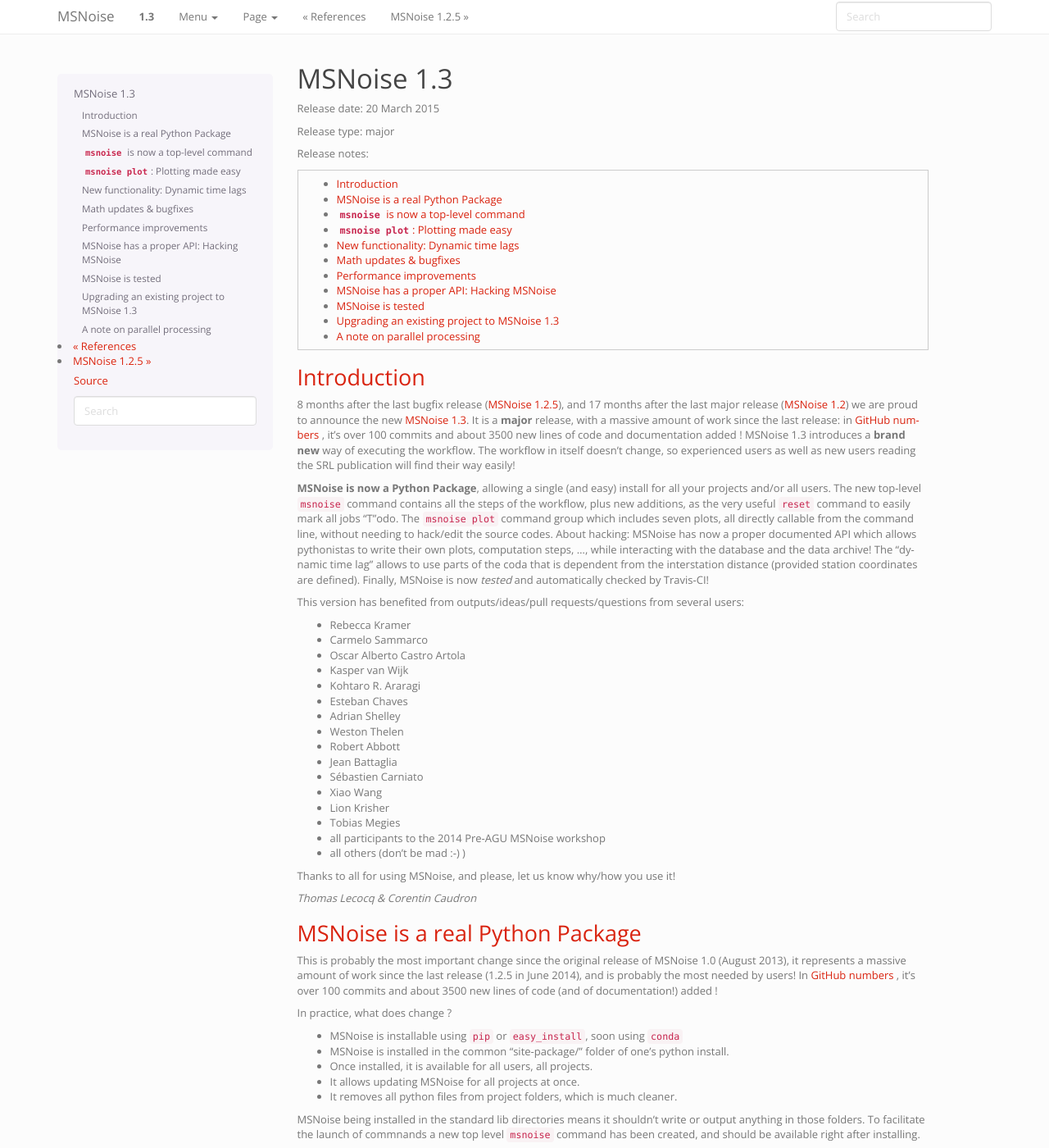
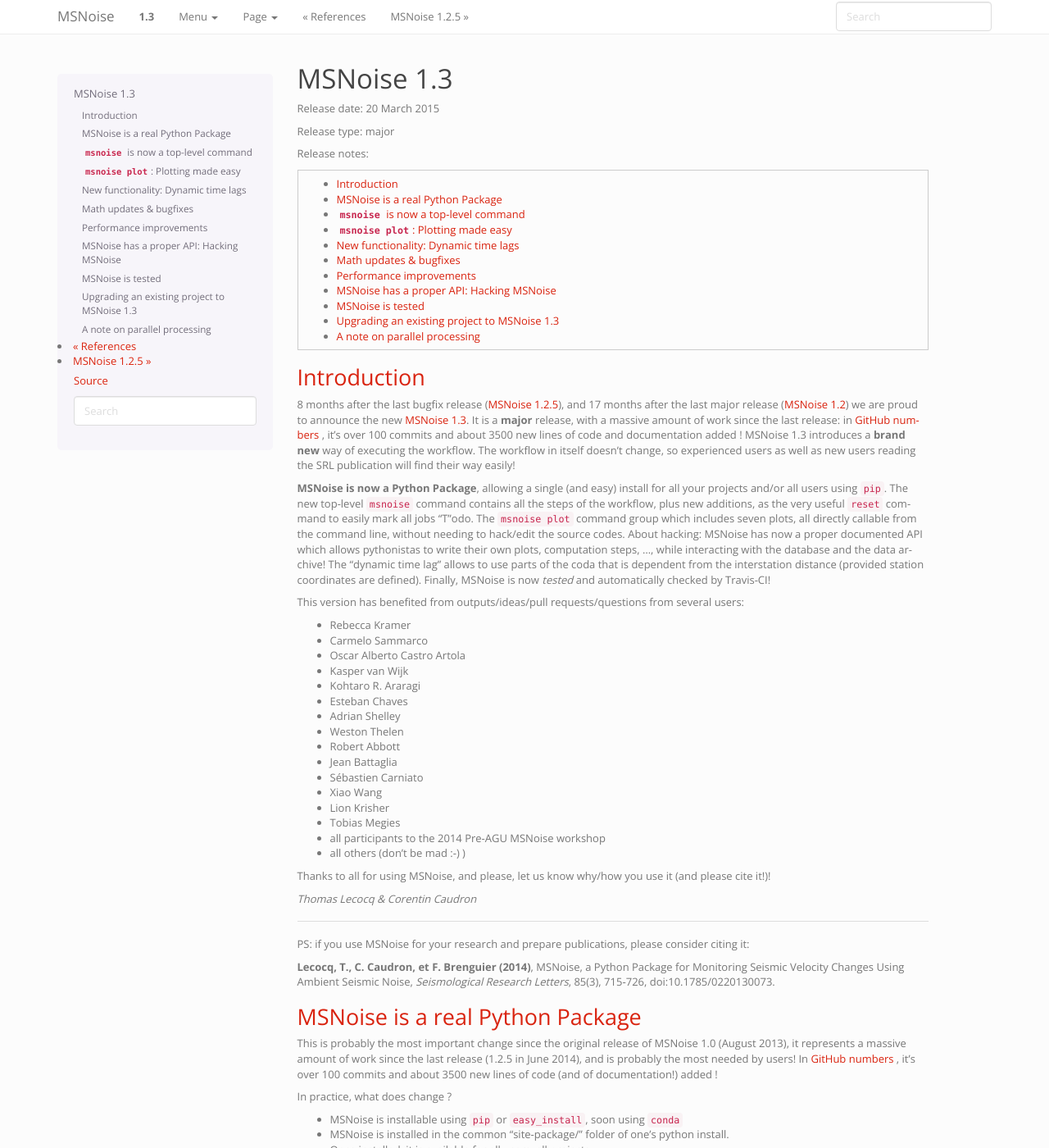
Before and after one commit to ROBelgium/MSNoise, a Sphinx documentation site: the page built from doc/releasenotes/msnoise-1.3.rst, in a window 1280 px wide and 1400 px high. Shown: the whole window at 82% size. Built offline with Sphinx 7.4.7, drawn with Linux system fonts in a browser that asks for light colours; formulas are drawn with MathJax 3.

Commit message:
final commit before release

```diff
--- a/doc/installation.rst
+++ b/doc/installation.rst
@@ -84,7 +84,7 @@
 
    .. code-block:: sh
 
-        easy_install msnoise
+        pip install msnoise
 
 8. Check which required packages you are still missing by executing the ``msnoise bugreport`` command. (See :ref:`testing`)
 
@@ -136,7 +136,7 @@
 
    .. code-block:: sh
 
-        easy_install msnoise
+        pip install msnoise
 
 7. Check which required packages you are still missing by executing the ``msnoise bugreport`` command. (See :ref:`testing`)
 
--- a/doc/releasenotes/msnoise-1.3.rst
+++ b/doc/releasenotes/msnoise-1.3.rst
@@ -28,18 +28,17 @@
 new users reading the SRL publication will find their way easily!
 
 **MSNoise is now a Python Package**, allowing a single (and easy) install for
-all your projects and/or all users. The new top-level ``msnoise`` command
-contains all the steps of the workflow, plus new additions, as the very useful
-``reset`` command to easily mark all jobs "T"odo. The ``msnoise plot`` command
-group which includes seven plots, all directly callable from the command line,
-without needing to hack/edit the source codes. About hacking: MSNoise has now a
-proper documented API which allows pythonistas to write their own plots,
+all your projects and/or all users using ``pip``. The new top-level ``msnoise``
+command contains all the steps of the workflow, plus new additions, as the very
+useful ``reset`` command to easily mark all jobs "T"odo. The ``msnoise plot``
+command group which includes seven plots, all directly callable from the command
+line, without needing to hack/edit the source codes. About hacking: MSNoise has
+now a proper documented API which allows pythonistas to write their own plots,
 computation steps, ..., while interacting with the database and the data
 archive! The "dynamic time lag" allows to use parts of the coda that is
 dependent from the interstation distance (provided station coordinates are
 defined).
 Finally, MSNoise is now *tested* and automatically checked by Travis-CI!
-
 
 This version has benefited from outputs/ideas/pull requests/questions from
 several users:
@@ -62,10 +61,20 @@
 * all others (don't be mad :-) )
 
 
-Thanks to all for using MSNoise, and please, let us know why/how you use it!
+Thanks to all for using MSNoise, and please, let us know why/how you use it
+(and please cite it!)!
 
 
 *Thomas Lecocq & Corentin Caudron*
+
+~~~~
+
+PS: if you use MSNoise for your research and prepare publications, please
+consider citing it:
+
+**Lecocq, T., C. Caudron, et F. Brenguier (2014)**, MSNoise, a Python Package
+for Monitoring Seismic Velocity Changes Using Ambient Seismic Noise,
+*Seismological Research Letters*, 85(3), 715‑726, doi:10.1785/0220130073.
 
 
 
```
Also changed, not shown: other parts of doc/installation.rst (+1 -1 lines), doc/plotting.rst (+18 -0 lines), doc/.static/msnoise.png, 1 other file.
